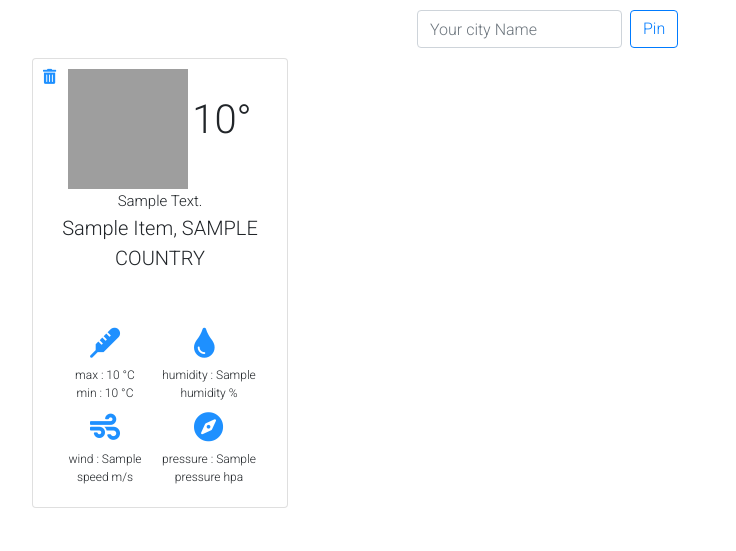
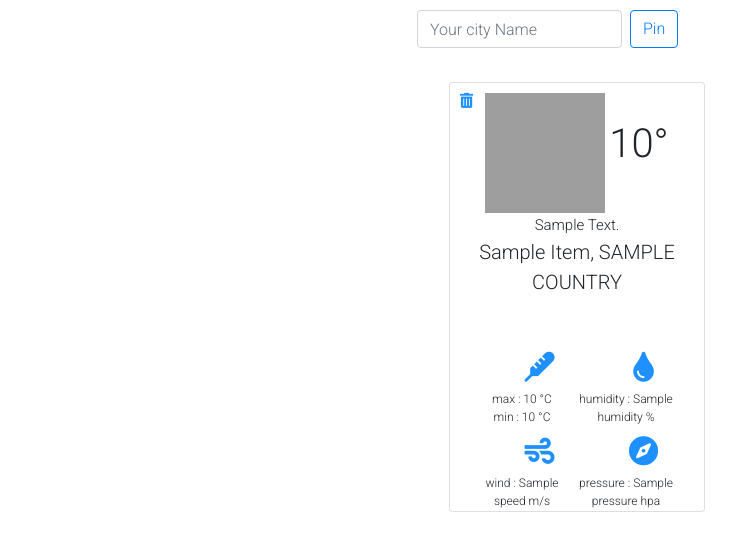
Before and after one commit to sethtara/weatherapp, a Django app: page / in a window 1280 px wide. Shown: the part 71-622 px from the top of the page, without its empty margins (63-799 px from the left). Run offline with Django 3.2, Linux system fonts and the light colour scheme; tables that the repository leaves empty hold one stand-in row (values such as "Sample post"); a database or web service that is not in the repository returns one stand-in record (values such as "Sample title"); data that the repository does not hold is empty; some libraries are stand-ins or nearby versions; grey boxes are pictures that could not be loaded.

Commit message:
--fixing alignment of card in css

```diff
--- a/weather/templates/weather/weather.html
+++ b/weather/templates/weather/weather.html
@@ -19,11 +19,14 @@
     body{
       font-family: 'Roboto', sans-serif;
     }
+    .mini_container{
+      text-align: center;
+    }
     .card{
-      margin: auto;
+      display: inline-block;
+      margin: 10px;
       width: 16rem;
-      float: left;
-      margin: 10px;
+
     }
     .smalldiv{
       height:80px;
@@ -73,8 +76,8 @@
         <button class="btn btn-outline-primary my-2 my-sm-0" type="submit">Pin</button>
       </form>
     </div>
-
-
+    <br>
+  <div class="mini_container">
     {% for city_weather in weather_data %}
     <div class="card">
 
@@ -126,6 +129,8 @@
 
   </div>
 
+  </div>
+
 
   <footer class="text-muted">
     <div class="container text-center">
```
